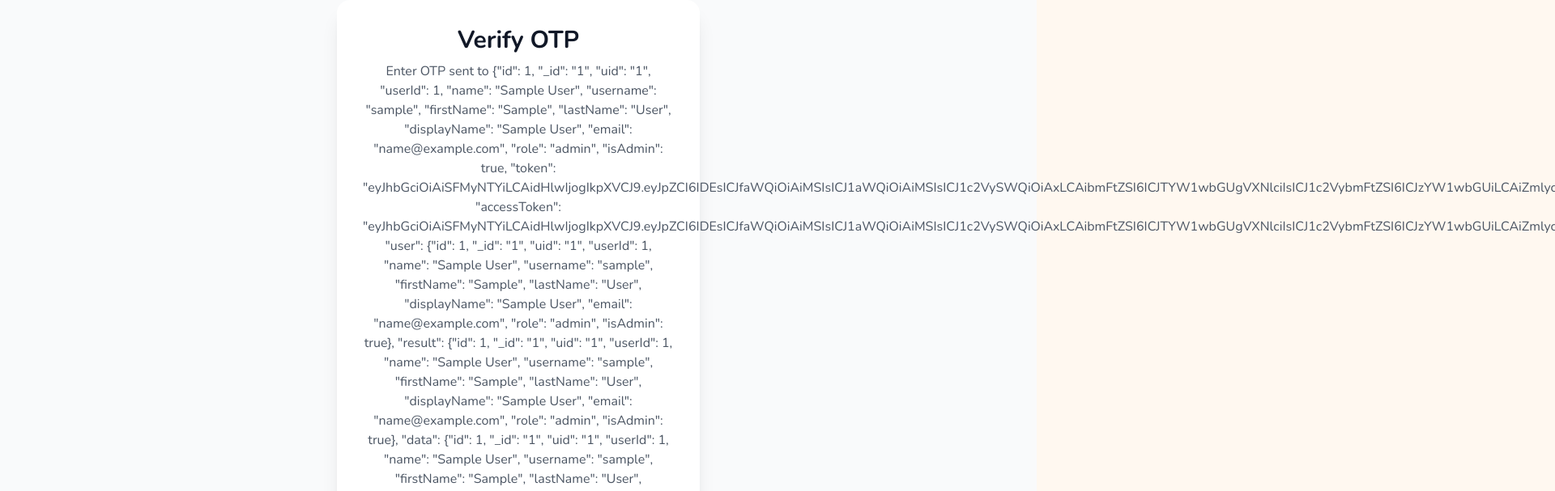
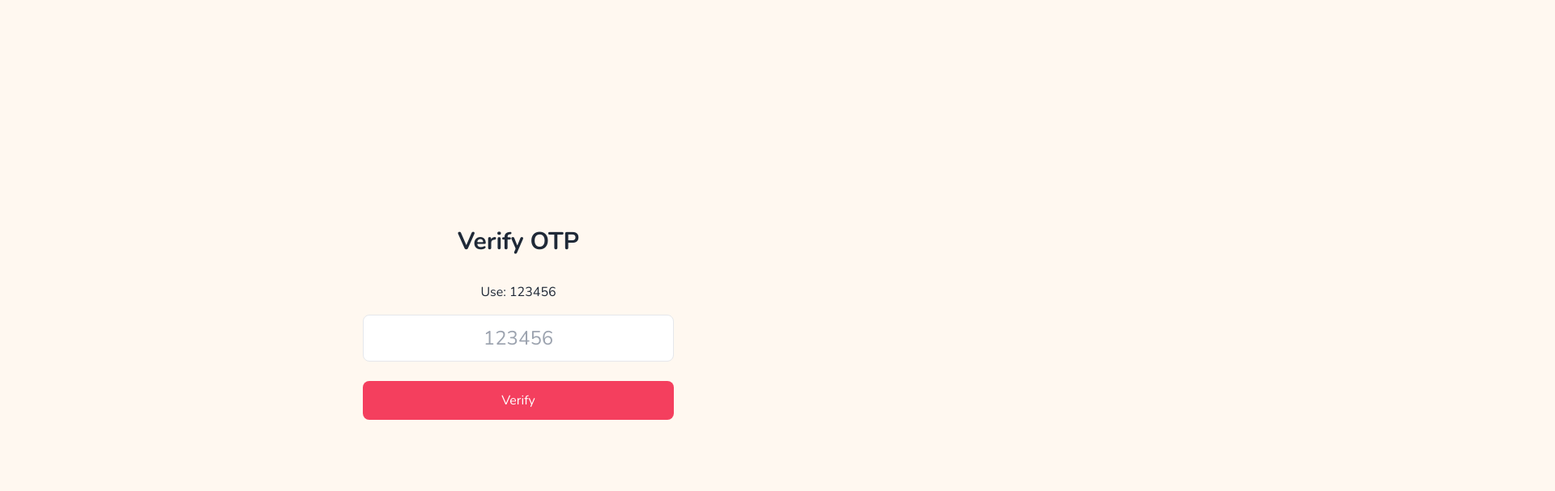
Before and after one commit to saniya026/memory-nest, a React (Vite) app in the folder frontend/: page /verify-otp in a window 1280 px wide. Shown: the top 607 px of the page at 81% size, 1920 px wide, since content can reach past the window. Built offline with nearby package versions, Linux system fonts and the light colour scheme; no server answers; sample sign-in values are in the browser's storage.

Commit message:
refactor: simplify OTP verification logic and enhance UI consistency

```diff
--- a/frontend/src/pages/auth/VerifyOtp.jsx
+++ b/frontend/src/pages/auth/VerifyOtp.jsx
@@ -9,40 +9,27 @@ export default function VerifyOTP() {
   const { verifyOTP } = useAuth();
   const navigate = useNavigate();
   const location = useLocation();
-
   const emailOrPhone = location.state?.emailOrPhone || localStorage.getItem('tempAuth');
 
   useEffect(() => {
-    if (!emailOrPhone) {
-      toast.error('Please login first');
-      navigate('/login');
-    }
+    if (!emailOrPhone) navigate('/login');
   }, [emailOrPhone, navigate]);
 
   const handleSubmit = async (e) => {
     e.preventDefault();
-    if (otp.length !== 6) {
-      toast.error('Enter 6 digit OTP');
-      return;
-    }
     setLoading(true);
     await verifyOTP(otp);
     setLoading(false);
   };
 
   return (
-    <div className="min-h-screen flex items-center justify-center bg-gray-50 dark:bg-gray-900 px-4">
-      <div className="max-w-md w-full bg-white dark:bg-gray-800 rounded-2xl shadow-xl p-8">
-        <div className="text-center mb-8">
-          <h1 className="text-3xl font-bold text-gray-900 dark:text-white">Verify OTP</h1>
-          <p className="text-gray-600 dark:text-gray-400 mt-2">Enter OTP sent to {emailOrPhone}</p>
-          <p className="text-sm text-rose-500 mt-1">Use: 123456</p>
-        </div>
+    <div className="min-h-screen flex items-center justify-center">
+      <div className="max-w-md w-full p-8">
+        <h1 className="text-3xl font-bold text-center mb-8">Verify OTP</h1>
+        <p className="text-center mb-4">Use: 123456</p>
         <form onSubmit={handleSubmit} className="space-y-6">
-          <input type="text" maxLength="6" value={otp} onChange={(e) => setOtp(e.target.value.replace(/\D/g, ''))} className="w-full px-4 py-3 text-center text-2xl tracking-widest border border-gray-300 dark:border-gray-600 rounded-lg dark:bg-gray-700 dark:text-white" placeholder="123456" required />
-          <button type="submit" disabled={loading} className="w-full bg-rose-500 hover:bg-rose-600 text-white font-semibold py-3 px-4 rounded-lg transition disabled:opacity-50">
-            {loading ? 'Verifying...' : 'Verify OTP'}
-          </button>
+          <input type="text" maxLength="6" value={otp} onChange={(e) => setOtp(e.target.value)} className="w-full px-4 py-3 border rounded-lg text-center text-2xl" placeholder="123456" required />
+          <button type="submit" disabled={loading} className="w-full bg-rose-500 text-white py-3 rounded-lg">{loading ? 'Verifying...' : 'Verify'}</button>
         </form>
       </div>
     </div>
```
